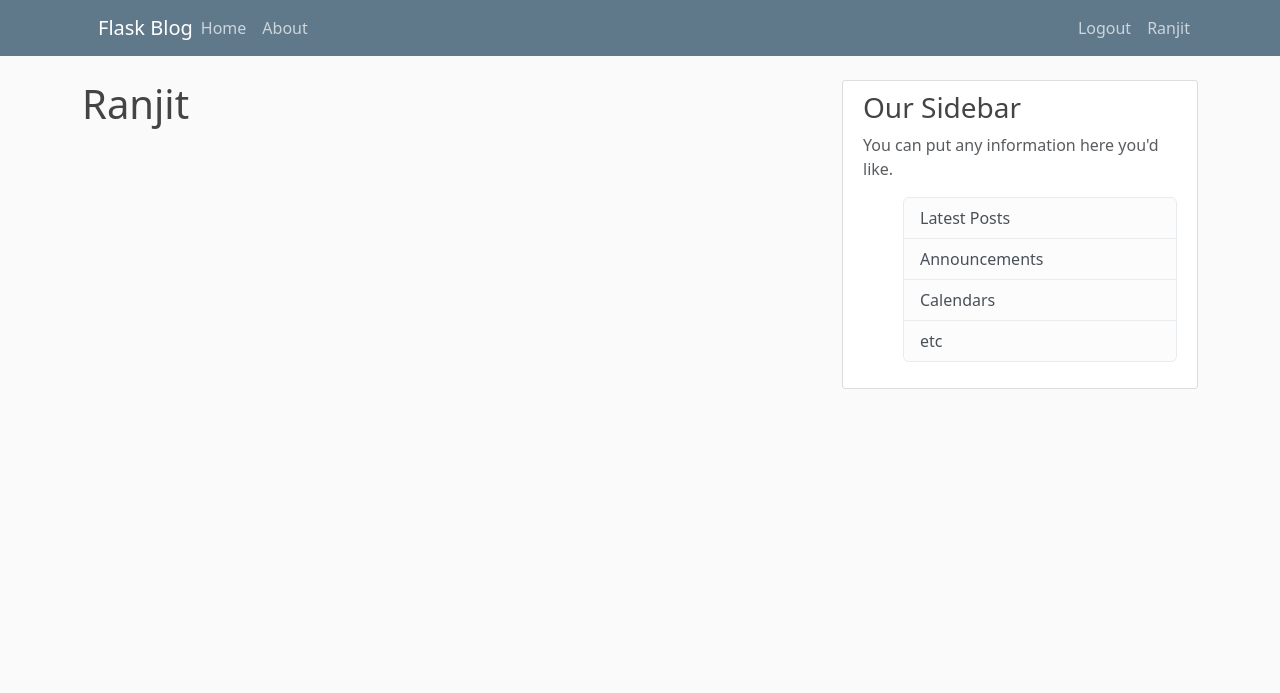
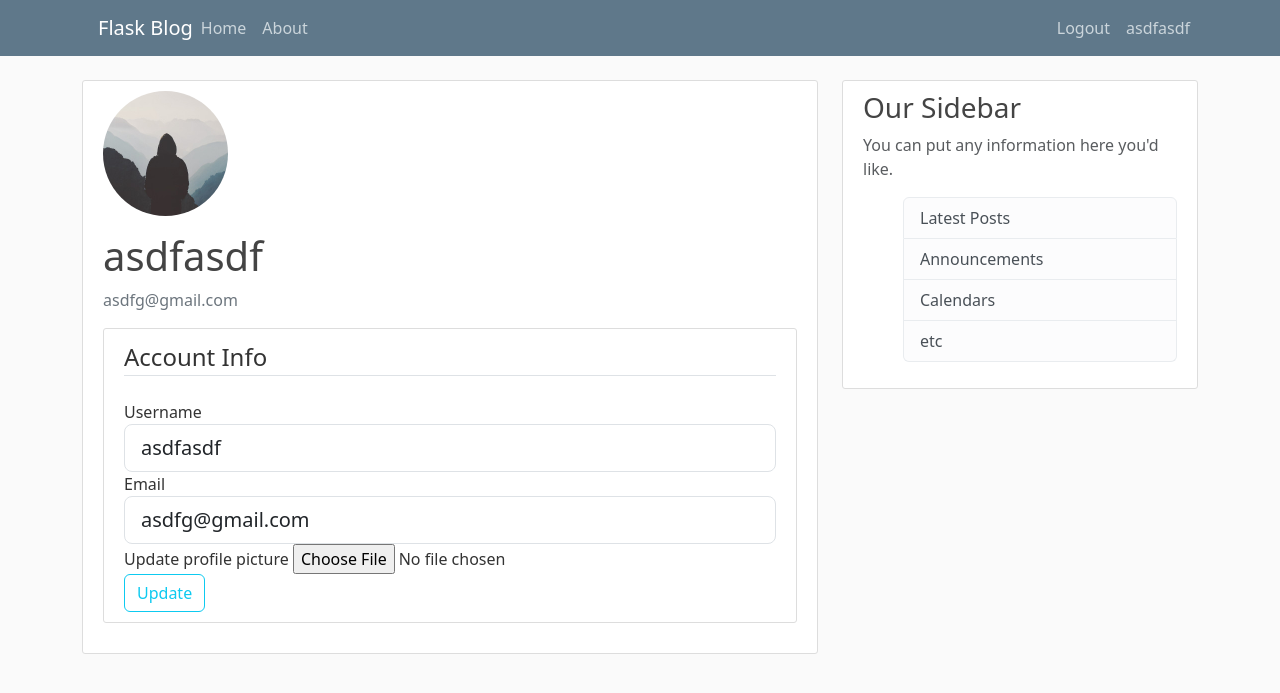
Before and after one commit to Manuzs/new_app, a Flask app: page /account in a window 1280 px wide. Shown: the top 693 px of the page. Run offline with Flask 3, Linux system fonts and the light colour scheme; a user stored in the database is signed in; some libraries are stand-ins or nearby versions.

Commit message:
Update profile complete

```diff
--- a/flaskblog/forms.py
+++ b/flaskblog/forms.py
@@ -1,4 +1,6 @@
 from flask_wtf import FlaskForm
+from flask_wtf.file import FileField, FileAllowed
+from flask_login import current_user
 from wtforms import StringField, PasswordField, SubmitField, BooleanField
 from wtforms.validators import DataRequired, Length, Email, EqualTo, ValidationError
 from flaskblog.models import User
@@ -9,7 +11,7 @@ class RegistrationForm(FlaskForm):
     email = StringField('Email', validators = [DataRequired(), Email()])
     password = PasswordField('Password', validators = [DataRequired()])
     confirm_password = PasswordField('Confirm Passsword', validators=[DataRequired(), EqualTo('password')])
-    submit = SubmitField('SIgn Up')
+    submit = SubmitField('Sign Up')
 
     def validate_username(self, username):
         user = User.query.filter_by(username=username.data).first()
@@ -30,3 +32,28 @@ class LoginForm(FlaskForm):
     password = PasswordField('Password', validators = [DataRequired()])
     remember = BooleanField('Remember me')
     submit = SubmitField('Login')
+
+
+
+class UpdateAccountForm(FlaskForm):
+    username = StringField('Username',
+                             validators = [DataRequired(), Length(min = 6, max = 12)])
+    email = StringField('Email', validators = [DataRequired(), Email()])
+    picture = FileField('Update profile picture', validators=[FileAllowed(['jpeg', 'png'])])
+    submit = SubmitField('Update')
+
+    def validate_username(self, username):
+        if username.data != current_user.username :
+            user = User.query.filter_by(username=username.data).first()
+            if user:
+            # return "in validate email"
+                raise ValidationError('Username is already taken.')
+
+
+    def validate_email(self, email):
+        user = User.query.filter_by(email=email.data).first()
+        if email.data != current_user.email:
+            user = User.query.filter_by(email = email.data).first()
+            # return "in validate email"
+            if user:
+                raise ValidationError('Email is already taken.')
--- a/flaskblog/models.py
+++ b/flaskblog/models.py
@@ -8,7 +8,7 @@ def load_user(user_id):
 
 
 class User(db.Model, UserMixin):
-   # __table_args__ = {'extend_existing': True}
+    __table_args__ = {'extend_existing': True}
     id = db.Column(db.Integer, primary_key = True)
     username = db.Column(db.String(20), unique =True, nullable = False)
     email = db.Column(db.String(120), unique =True, nullable = False)
@@ -22,7 +22,7 @@ class User(db.Model, UserMixin):
 
 
 class Post(db.Model):
-    #__table_args__ = {'extend_existing': True}
+    __table_args__ = {'extend_existing': True}
     id = db.Column(db.Integer, primary_key = True)
     title = db.Column(db.String(100), nullable = False)
     date_posted = db.Column(db.DateTime, nullable = False, default = datetime.utcnow)
--- a/flaskblog/routes.py
+++ b/flaskblog/routes.py
@@ -1,8 +1,11 @@
 from flask import render_template, url_for, flash, redirect, request
 from flaskblog import app, db, bcrypt
-from flaskblog.forms import RegistrationForm, LoginForm
+from flaskblog.forms import RegistrationForm, LoginForm, UpdateAccountForm
 from flaskblog.models import User, Post
 from flask_login import login_user, current_user, logout_user, login_required
+import secrets
+import os
+from PIL import Image
 
 
 data = [
@@ -67,7 +70,32 @@ def logout():
     return redirect(url_for('home'))
 
 
-@app.route('/account')
+def save_picture(form_picture):
+    random_hex = secrets.token_hex(8)
+    _, f_ext = os.path.splitext(form_picture.filename)
+    picture_fn = random_hex +f_ext
+    picture_path = os.path.join(app.root_path, 'static/profile_pics', picture_fn)
+    output_size = (125,125)
+    i = Image.open(form_picture)
+    i.thumbnail(output_size)
+    i.save(picture_path)
+    return picture_fn
+
+@app.route('/account', methods = ['GET', 'POST'])
 @login_required
 def account():
-    return render_template('account.html', title = 'Account')
+    form  = UpdateAccountForm()
+    if form.validate_on_submit():
+        if form.picture.data:
+            picture_file = save_picture(form.picture.data)
+            current_user.image_file = picture_file
+        current_user.username = form.username.data
+        current_user.email = form.email.data
+        db.session.commit()
+        flash('User account Updated')
+        return redirect(url_for('account'))
+    elif request.method == 'GET':
+        form.username.data = current_user.username
+        form.email.data = current_user.email
+    image_file = url_for('static', filename = 'profile_pics/' + current_user.image_file)
+    return render_template('account.html', title = 'Account', image_file = image_file, form  = form)
--- a/flaskblog/templates/account.html
+++ b/flaskblog/templates/account.html
@@ -1,4 +1,61 @@
 {% extends "layout.html" %}
 {% block content %}
-<h1> {{ current_user.username }} </h1>
+    <div class="content-section">
+        <div class="media">
+          <img class="rounded-circle account-img" src= " {{ image_file }} " >
+          <div class="media-body">
+            <h2 class="account-heading"> {{ current_user.username }} </h2>
+            <p class="text-secondary"> {{ current_user.email }} </p>
+          </div>
+        </div>
+        <!-- FORM HERE -->
+        <div class = "content-section">
+          <form method = "POST" action="" enctype="multipart/form-data">
+              {{ form.hidden_tag() }}
+              <fieldset class="form-group">
+                  <legend class="border-bottom mb-4">Account Info</legend>
+                  <div class="form-group">
+                      {{ form.username.label(class="form-control-label") }}
+                      {% if form.username.errors %}
+                          {{form.username(class="form-control form-control-lg is-invalid")}}
+                          <div class="invalid-feedback">
+                              {% for error in form.username.errors %}
+                                  <span>{{ error }}</span>
+                              {% endfor %}
+                          </div>
+                      {% else %}
+                          {{ form.username(class = "form-control form-control-lg") }}
+                      {% endif %}
+
+                  </div>
+                  <div class="form-group">
+                      {{ form.email.label(class="form-control-label") }}
+                      {% if form.email.errors %}
+                      {{form.email(class="form-control form-control-lg is-invalid")}}
+                      <div class="invalid-feedback">
+                          {% for error in form.email.errors %}
+                              <span>{{ error }}</span>
+                          {% endfor %}
+                      </div>
+                      {% else %}
+                          {{ form.email(class = "form-control form-control-lg") }}
+                      {% endif %}
+                  </div>
+                  <div class="form-group">
+                    {{ form.picture.label() }}
+                    {{ form.picture(class = "form-control-file") }}
+                    {% if form.picture.errors %}
+                        {% for error in form.picture.errors %}
+                            <span class="text-danger"> {{ error }} </span></br>
+                        {% endfor %}
+                    {% endif %}
+                    </div>
+              </fieldset>
+              <div class="form-group">
+                  {{ form.submit(class="btn btn-outline-info") }}
+              </div>
+          </form>
+
+      </div>
+    </div>
 {% endblock content %}
```
Also changed, not shown: flaskblog/site.db (deleted), flaskblog/static/profile_pics/76c6d36c2f301690.png (added), flaskblog/static/profile_pics/default.jpg (added), instance/site.db (added).
